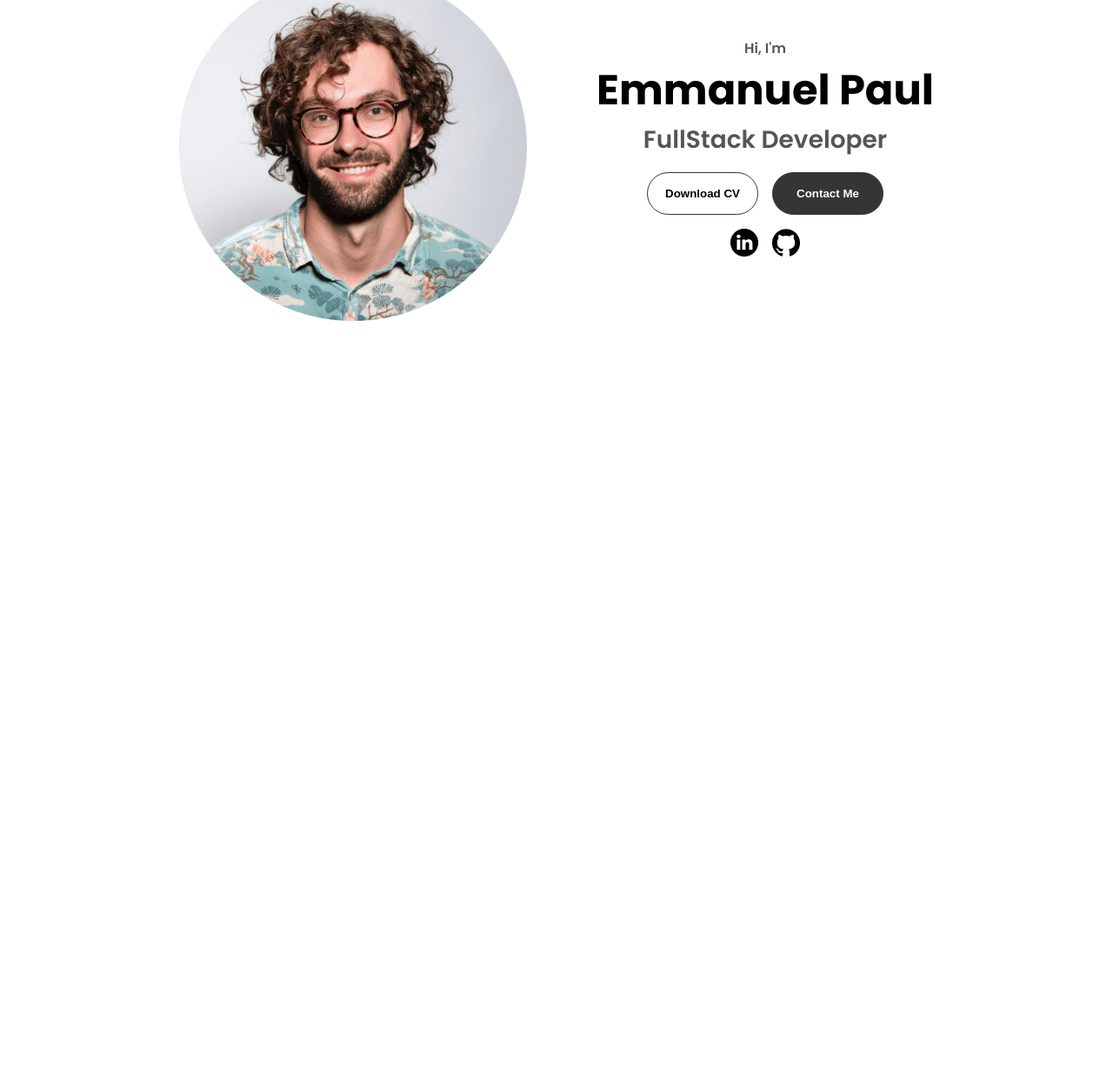
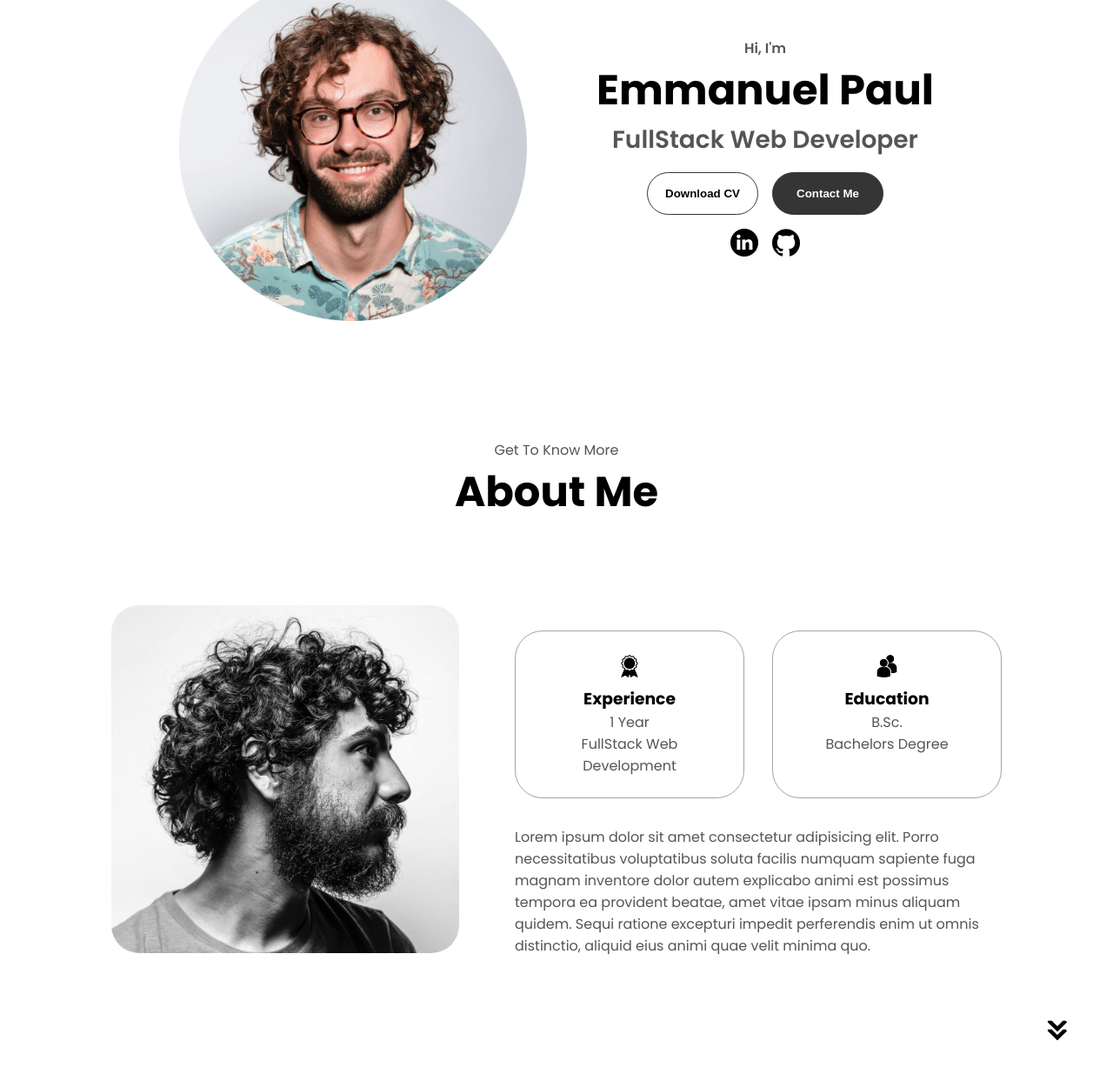
Before and after one commit to PaulEmmanuel8888/My-Portfolio, a plain HTML site: page index.html in a window 1280 px wide. Shown: the part 303-1538 px from the top of the page at 87% size. Before the commit the page ends 800 px from the top, so only its background shows below. Drawn offline with Linux system fonts and the light colour scheme.

Commit message:
Create about section

```diff
--- a/index.html
+++ b/index.html
@@ -46,7 +46,7 @@
       <div class="section__text">
         <p class="section__text__p1">Hi, I'm</p>
         <h1 class="title">Emmanuel Paul</h1>
-        <p class="section__text__p2">FullStack Developer</p>
+        <p class="section__text__p2">FullStack Web Developer</p>
         <div class="btn-container">
           <button
             class="btn btn-color-2"
@@ -74,6 +74,67 @@
         </div>
       </div>
     </section>
+    <section id="about">
+      <p class="section__text__p1">Get To Know More</p>
+      <h1 class="title">About Me</h1>
+      <div class="section-container">
+        <div class="section__pic-container">
+          <img
+            src="./assets/about-pic.png"
+            alt="Profile Picture"
+            srcset=""
+            class="about-pic"
+          />
+        </div>
+        <div class="about-details-container">
+          <div class="about-containers">
+            <div class="details-container">
+              <img
+                src="./assets/experience.png"
+                alt="experience icon"
+                srcset=""
+                class="icon"
+              />
+              <h3>Experience</h3>
+              <p>
+                1 Year <br />
+                FullStack Web Development
+              </p>
+            </div>
+            <div class="details-container">
+              <img
+                src="./assets/education.png"
+                alt="education icon"
+                srcset=""
+                class="icon"
+              />
+              <h3>Education</h3>
+              <p>
+                B.Sc. <br />
+                Bachelors Degree
+              </p>
+            </div>
+          </div>
+          <div class="text-container">
+            <p>
+              Lorem ipsum dolor sit amet consectetur adipisicing elit. Porro
+              necessitatibus voluptatibus soluta facilis numquam sapiente fuga
+              magnam inventore dolor autem explicabo animi est possimus tempora
+              ea provident beatae, amet vitae ipsam minus aliquam quidem. Sequi
+              ratione excepturi impedit perferendis enim ut omnis distinctio,
+              aliquid eius animi quae velit minima quo.
+            </p>
+          </div>
+        </div>
+      </div>
+      <img
+        src="./assets/arrow.png"
+        alt="Arror icon"
+        srcset=""
+        class="icon arrow"
+        onclick="location.href='./#experience'"
+      />
+    </section>
     <script src="script.js"></script>
   </body>
 </html>
--- a/style.css
+++ b/style.css
@@ -126,7 +126,7 @@ a:hover {
 section {
   padding-top: 4vh;
   height: 96vh;
-  margin: 0 10rem;
+  margin: 0 8rem;
   box-sizing: border-box;
   min-height: fit-content;
 }
@@ -216,3 +216,47 @@ section {
 .btn-container {
   gap: 1rem;
 }
+
+/* About Sections */
+
+#about {
+  position: relative;
+}
+.about-containers {
+  gap: 2rem;
+  margin-bottom: 2rem;
+  margin-top: 2rem;
+}
+.about-details-container {
+  justify-content: center;
+  flex-direction: column;
+}
+.about-containers,
+.about-details-container {
+  display: flex;
+}
+.about-pic {
+  border-radius: 2rem;
+}
+.arrow {
+  position: absolute;
+  right: -5rem;
+  bottom: 2.5rem;
+}
+.details-container {
+  padding: 1.5rem;
+  flex: 1;
+  background: white;
+  border-radius: 2rem;
+  border: rgb(163, 163, 163) 0.1rem solid;
+  text-align: center;
+}
+.section-container {
+  gap: 4rem;
+  height: 80%;
+}
+.section__pic-container {
+  height: 400px;
+  width: 400px;
+  margin: auto 0;
+}
```
